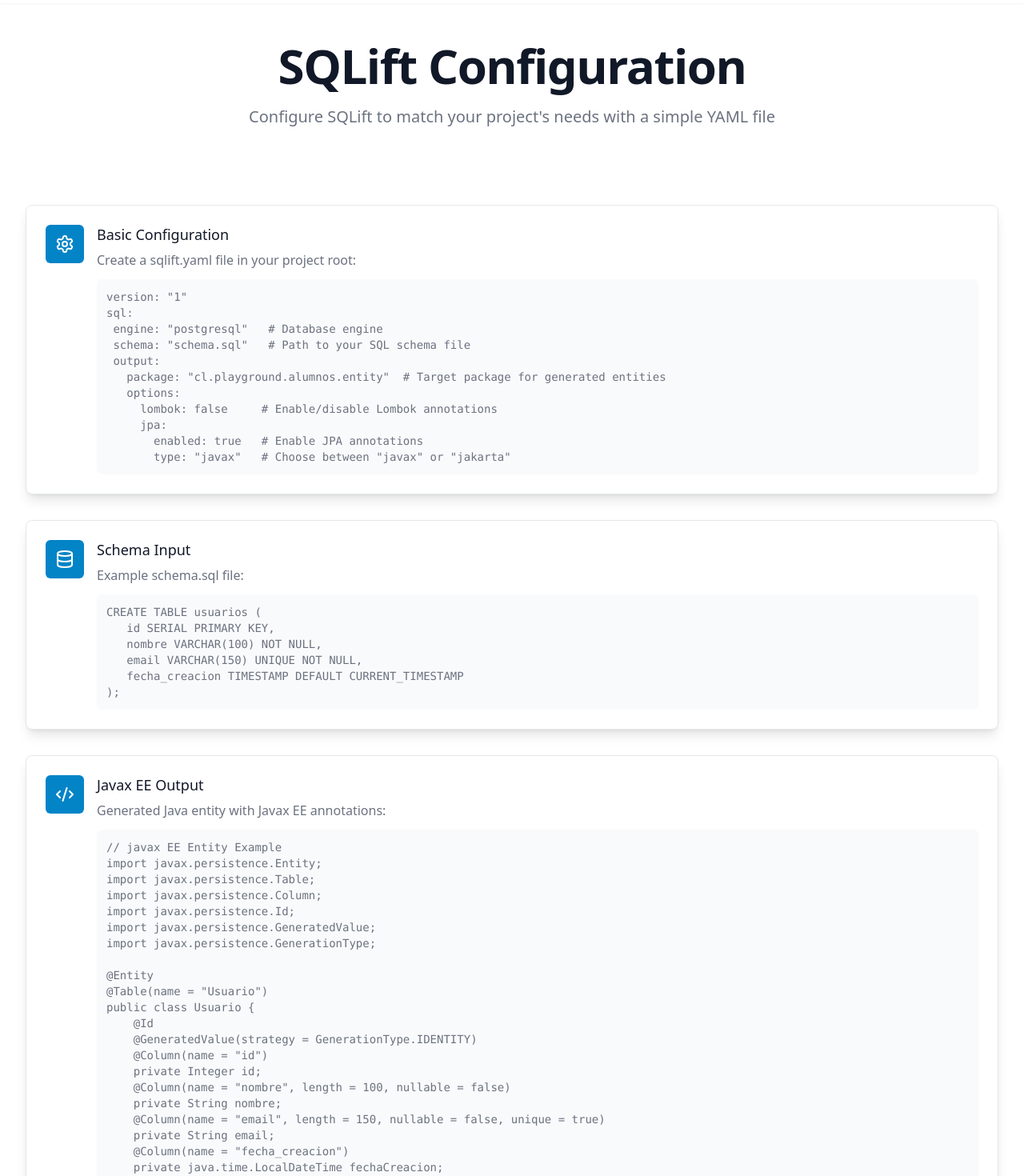
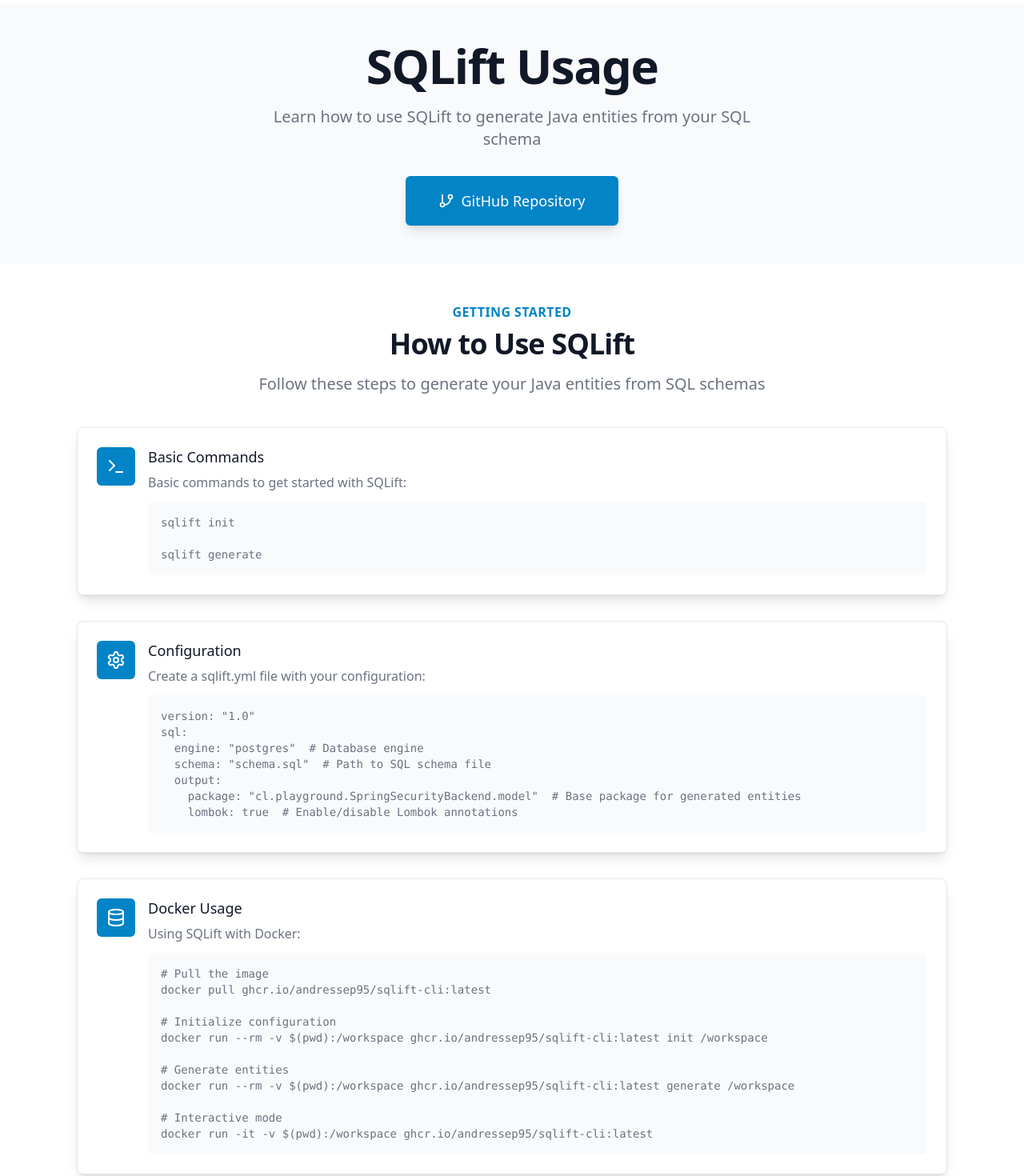
Before and after one commit to andressep95/sqlift-install, a React (Vite) app: page /sqlift-install/docs/configuration in a window 1280 px wide. Shown: the part 60-1530 px from the top of the page at 80% size. Built offline with nearby package versions, Linux system fonts and the light colour scheme; no server answers.

Commit message:
update docs

```diff
--- a/src/pages/Configuration.tsx
+++ b/src/pages/Configuration.tsx
@@ -1,92 +1,112 @@
 import React from 'react';
-import { Database, Code2, Settings, Check } from 'lucide-react';
+import { Terminal, Code2, Database, Settings, GitBranch } from 'lucide-react';
 
-const yamlConfigExample = `version: "1"
+const initCommand = `sqlift init`;
+
+const generateCommand = `sqlift generate`;
+
+const configExample = `version: "1.0"
 sql:
- engine: "postgresql"   # Database engine
- schema: "schema.sql"   # Path to your SQL schema file
- output:
-   package: "cl.playground.alumnos.entity"  # Target package for generated entities
-   options:
-     lombok: false     # Enable/disable Lombok annotations
-     jpa:
-       enabled: true   # Enable JPA annotations
-       type: "javax"   # Choose between "javax" or "jakarta"`;
+  engine: "postgres"  # Database engine
+  schema: "schema.sql"  # Path to SQL schema file
+  output:
+    package: "cl.playground.SpringSecurityBackend.model"  # Base package for generated entities
+    lombok: true  # Enable/disable Lombok annotations`;
 
-const sqlSchemaExample = `CREATE TABLE usuarios (
-   id SERIAL PRIMARY KEY,
-   nombre VARCHAR(100) NOT NULL,
-   email VARCHAR(150) UNIQUE NOT NULL,
-   fecha_creacion TIMESTAMP DEFAULT CURRENT_TIMESTAMP
-);`;
+const dockerExample = `# Pull the image
+docker pull ghcr.io/andressep95/sqlift-cli:latest
 
-const javaEntityExample = `// javax EE Entity Example
-import javax.persistence.Entity;
-import javax.persistence.Table;
-import javax.persistence.Column;
-import javax.persistence.Id;
-import javax.persistence.GeneratedValue;
-import javax.persistence.GenerationType;
+# Initialize configuration
+docker run --rm -v $(pwd):/workspace ghcr.io/andressep95/sqlift-cli:latest init /workspace
 
-@Entity
-@Table(name = "Usuario")
-public class Usuario {
-    @Id
-    @GeneratedValue(strategy = GenerationType.IDENTITY)
-    @Column(name = "id")
-    private Integer id;
-    @Column(name = "nombre", length = 100, nullable = false)
-    private String nombre;
-    @Column(name = "email", length = 150, nullable = false, unique = true)
-    private String email;
-    @Column(name = "fecha_creacion")
-    private java.time.LocalDateTime fechaCreacion;
-}`;
+# Generate entities
+docker run --rm -v $(pwd):/workspace ghcr.io/andressep95/sqlift-cli:latest generate /workspace
 
-const jakartaEntityExample = javaEntityExample.replace(/javax/g, 'jakarta');
+# Interactive mode
+docker run -it -v $(pwd):/workspace ghcr.io/andressep95/sqlift-cli:latest`;
 
-export default function Configuration() {
+const supportedFeatures = `# Supported Databases:
+- PostgreSQL
+- MySQL (Coming soon)
+- Oracle (Coming soon)
+- SQL Server (Coming soon)
+
+# Code Generation Options:
+- Lombok annotations (@Data, @Getter, @Setter, etc.)
+- JPA annotations:
+  - Jakarta EE (@Entity, @Table, @Column, etc.)
+  - Java EE (javax.persistence.*)`;
+
+export default function Usage() {
   return (
-    <main>
-      <div className="relative">
-        <div className="max-w-7xl mx-auto px-4 sm:px-6 lg:px-8 py-12">
+    <main className="bg-gray-50">
+      <div className="relative flex items-center justify-center">
+        <div className="max-w-4xl mx-auto px-4 sm:px-6 lg:px-8 py-12">
           <div className="text-center">
             <h1 className="text-4xl tracking-tight font-extrabold text-gray-900 sm:text-5xl md:text-6xl">
-              <span className="block">SQLift Configuration</span>
+              <span className="block">SQLift Usage</span>
             </h1>
             <p className="mt-3 max-w-2xl mx-auto text-base text-gray-500 sm:text-lg md:mt-5 md:text-xl">
-              Configure SQLift to match your project's needs with a simple YAML file
+              Learn how to use SQLift to generate Java entities from your SQL schema
             </p>
+            <div className="mt-8">
+              <a
+                href="https://github.com/andressep95/SQLift"
+                target="_blank"
+                rel="noopener noreferrer"
+                className="inline-flex items-center justify-center px-8 py-3 border border-transparent text-base font-medium rounded-md text-white bg-primary-600 hover:bg-primary-700 md:py-4 md:text-lg md:px-10 shadow-lg"
+              >
+                <GitBranch className="mr-2 h-5 w-5" />
+                GitHub Repository
+              </a>
+            </div>
           </div>
         </div>
       </div>
 
       <div className="py-12 bg-white">
-        <div className="max-w-7xl mx-auto px-4 sm:px-6 lg:px-8">
-          <div className="space-y-10 md:space-y-0 md:grid md:grid-cols-1 md:gap-8">
-            <ConfigSection
+        <div className="max-w-4xl mx-auto px-4 sm:px-6 lg:px-8">
+          <div className="text-center">
+            <h2 className="text-base text-primary-600 font-semibold tracking-wide uppercase">
+              Getting Started
+            </h2>
+            <p className="mt-2 text-3xl leading-8 font-extrabold tracking-tight text-gray-900 sm:text-4xl">
+              How to Use SQLift
+            </p>
+            <p className="mt-4 max-w-2xl mx-auto text-xl text-gray-500">
+              Follow these steps to generate your Java entities from SQL schemas
+            </p>
+          </div>
+        </div>
+
+        <div className="mt-10 max-w-6xl mx-auto px-4 sm:px-6 lg:px-8">
+          <div className="space-y-8">
+            <UsageSection
+              icon={<Terminal className="h-6 w-6" />}
+              title="Basic Commands"
+              description="Basic commands to get started with SQLift:"
+              code={`${initCommand}\n\n${generateCommand}`}
+            />
+
+            <UsageSection
               icon={<Settings className="h-6 w-6" />}
-              title="Basic Configuration"
-              description="Create a sqlift.yaml file in your project root:"
-              code={yamlConfigExample}
+              title="Configuration"
+              description="Create a sqlift.yml file with your configuration:"
+              code={configExample}
             />
-            <ConfigSection
+
+            <UsageSection
               icon={<Database className="h-6 w-6" />}
-              title="Schema Input"
-              description="Example schema.sql file:"
-              code={sqlSchemaExample}
+              title="Docker Usage"
+              description="Using SQLift with Docker:"
+              code={dockerExample}
             />
-            <ConfigSection
+
+            <UsageSection
               icon={<Code2 className="h-6 w-6" />}
-              title="Javax EE Output"
-              description="Generated Java entity with Javax EE annotations:"
-              code={javaEntityExample}
-            />
-            <ConfigSection
-              icon={<Code2 className="h-6 w-6" />}
-              title="Jakarta EE Output"
-              description="Generated Java entity with Jakarta EE annotations:"
-              code={jakartaEntityExample}
+              title="Supported Features"
+              description="Currently supported features and upcoming additions:"
+              code={supportedFeatures}
             />
           </div>
         </div>
@@ -95,14 +115,14 @@
   );
 }
 
-interface ConfigSectionProps {
+interface UsageSectionProps {
   icon: React.ReactNode;
   title: string;
   description: string;
   code: string;
 }
 
-function ConfigSection({ icon, title, description, code }: ConfigSectionProps) {
+function UsageSection({ icon, title, description, code }: UsageSectionProps) {
   return (
     <div className="relative bg-white p-6 rounded-lg shadow-lg border border-gray-200">
       <dt>
@@ -113,7 +133,9 @@
       </dt>
       <dd className="mt-2 ml-16 text-base text-gray-500">
         {description}
-        <pre className="mt-3 text-sm bg-gray-50 p-3 rounded-md overflow-x-auto">{code}</pre>
+        <div className="mt-3 bg-gray-50 rounded-md p-4">
+          <pre className="text-sm overflow-x-auto"><code>{code}</code></pre>
+        </div>
       </dd>
     </div>
   );
--- a/src/pages/Installation.tsx
+++ b/src/pages/Installation.tsx
@@ -1,5 +1,5 @@
 import React from 'react';
-import { Circle, Menu } from 'lucide-react';
+import { Circle, Menu, Server, Terminal } from 'lucide-react';
 
 export default function Installation() {
   return (
@@ -56,6 +56,12 @@
               subtitle="Bash Command"
               command="curl -fsSL https://raw.githubusercontent.com/andressep95/sqlift-install/main/linux-install.sh | bash"
             />
+            <InstallCard
+              icon={<Terminal className="h-6 w-6" />}
+              platform="Docker"
+              subtitle="Run in any environment"
+              command="docker pull ghcr.io/andressep95/sqlift-cli:latest"
+            />
           </div>
         </div>
 
@@ -71,6 +77,8 @@
             </div>
             <div className="bg-gray-50 rounded-md p-4 max-w-2xl mx-auto">
               <pre className="text-sm overflow-x-auto"><code>sqlift --version</code></pre>
+              <p className="mt-4">For Docker:</p>
+              <pre className="text-sm overflow-x-auto"><code>docker run --rm ghcr.io/andressep95/sqlift-cli:latest --version</code></pre>
             </div>
           </div>
         </div>
```
